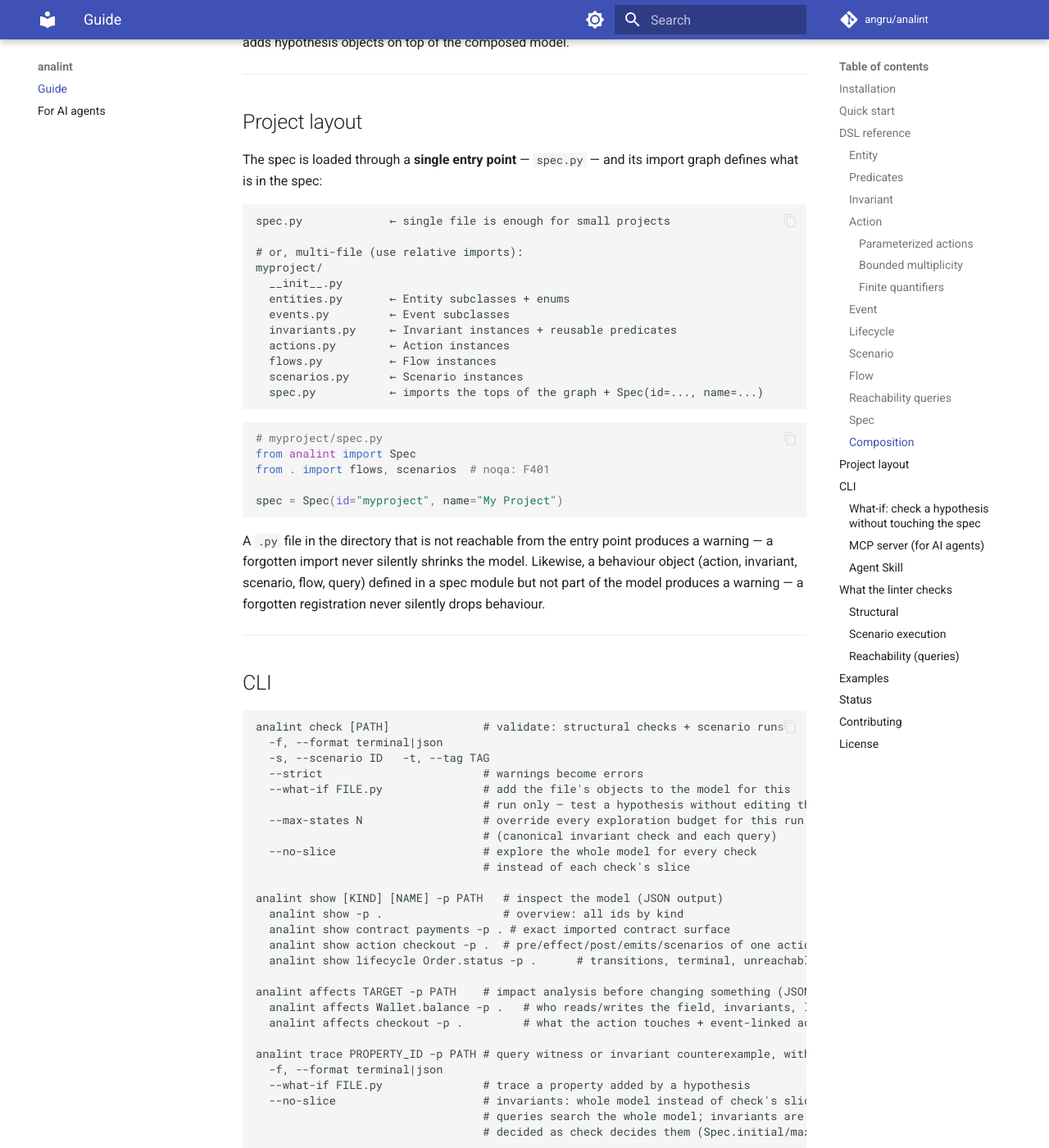
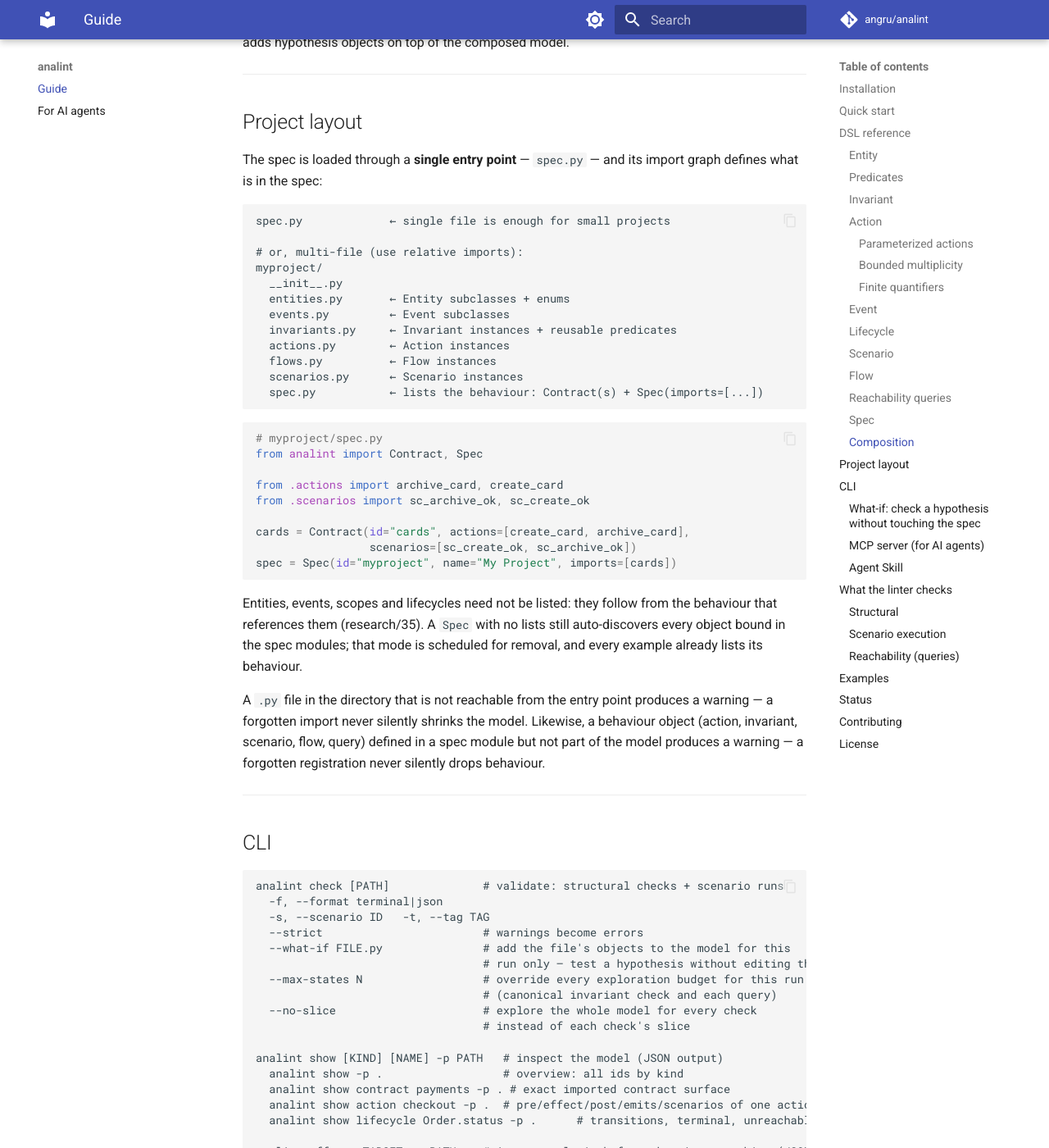
Before and after one commit to angru/analint, an MkDocs documentation site: the page built from docs/index.md, in a window 1280 px wide and 1400 px high, scrolled down 11690 px. Shown: the whole window at 82% size. Built offline with MkDocs 1.6.1 and Material for MkDocs 9.7.7, drawn with Linux system fonts in a browser that asks for light colours; comment, search, counter and statistics services are not loaded.

Commit message:
Document research/35 step 3 and the explicit project layout
Co-Authored-By: Claude Opus 5.5 <noreply@anthropic.com>

````diff
--- a/README.md
+++ b/README.md
@@ -584,16 +584,25 @@ myproject/
   actions.py        ← Action instances
   flows.py          ← Flow instances
   scenarios.py      ← Scenario instances
-  spec.py           ← imports the tops of the graph + Spec(id=..., name=...)
+  spec.py           ← lists the behaviour: Contract(s) + Spec(imports=[...])
 ```
 
 ```python
 # myproject/spec.py
-from analint import Spec
-from . import flows, scenarios  # noqa: F401
+from analint import Contract, Spec
 
-spec = Spec(id="myproject", name="My Project")
+from .actions import archive_card, create_card
+from .scenarios import sc_archive_ok, sc_create_ok
+
+cards = Contract(id="cards", actions=[create_card, archive_card],
+                 scenarios=[sc_create_ok, sc_archive_ok])
+spec = Spec(id="myproject", name="My Project", imports=[cards])
 ```
+
+Entities, events, scopes and lifecycles need not be listed: they follow from
+the behaviour that references them (research/35). A `Spec` with no lists still
+auto-discovers every object bound in the spec modules; that mode is scheduled
+for removal, and every example already lists its behaviour.
 
 A `.py` file in the directory that is not reachable from the entry point produces a warning — a forgotten import never silently shrinks the model. Likewise, a behaviour object (action, invariant, scenario, flow, query) defined in a spec module but not part of the model produces a warning — a forgotten registration never silently drops behaviour.
 
````
Also changed, not shown: ROADMAP.md (+8 -1 lines), research/35-explicit-composition-root.md (+11 -1 lines).
